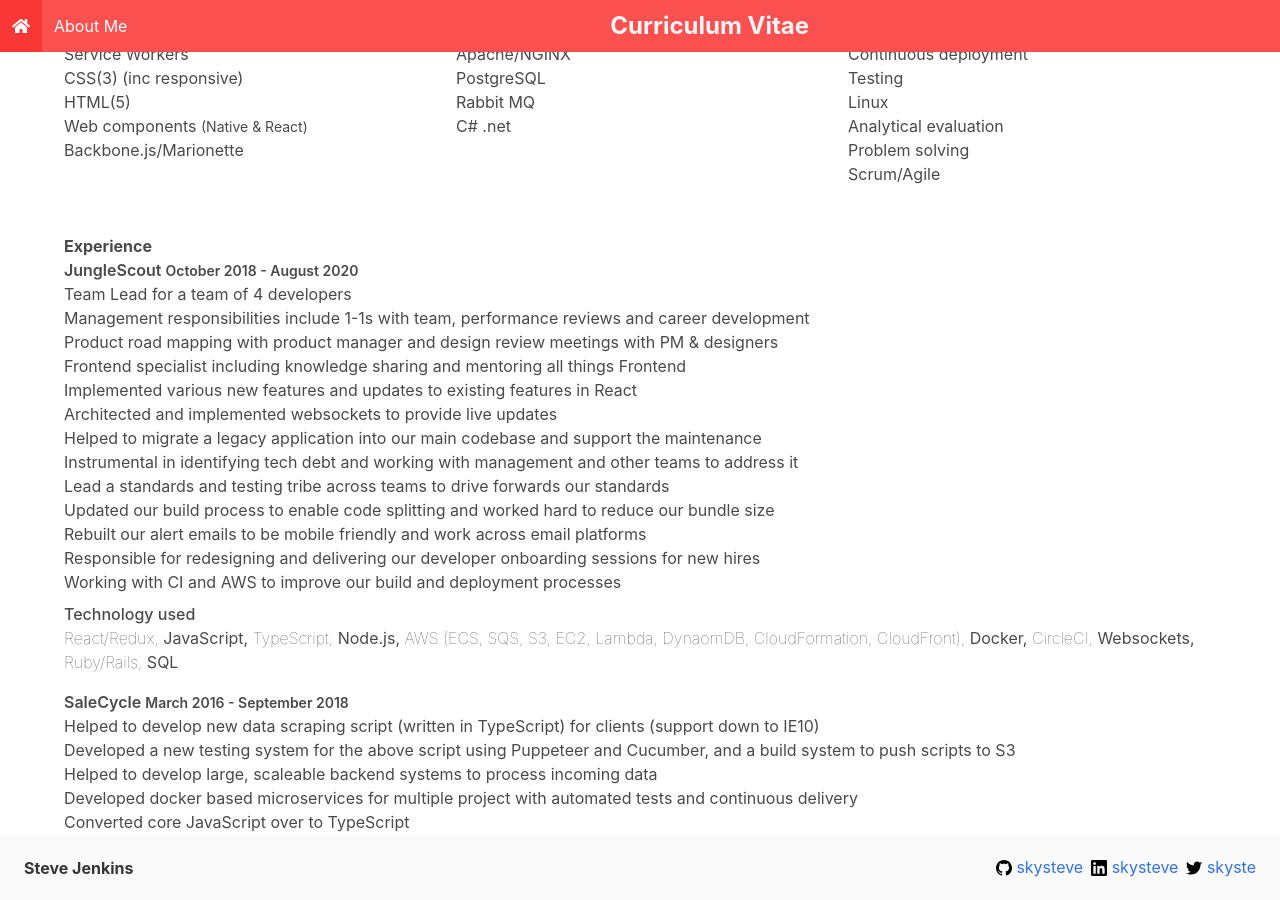
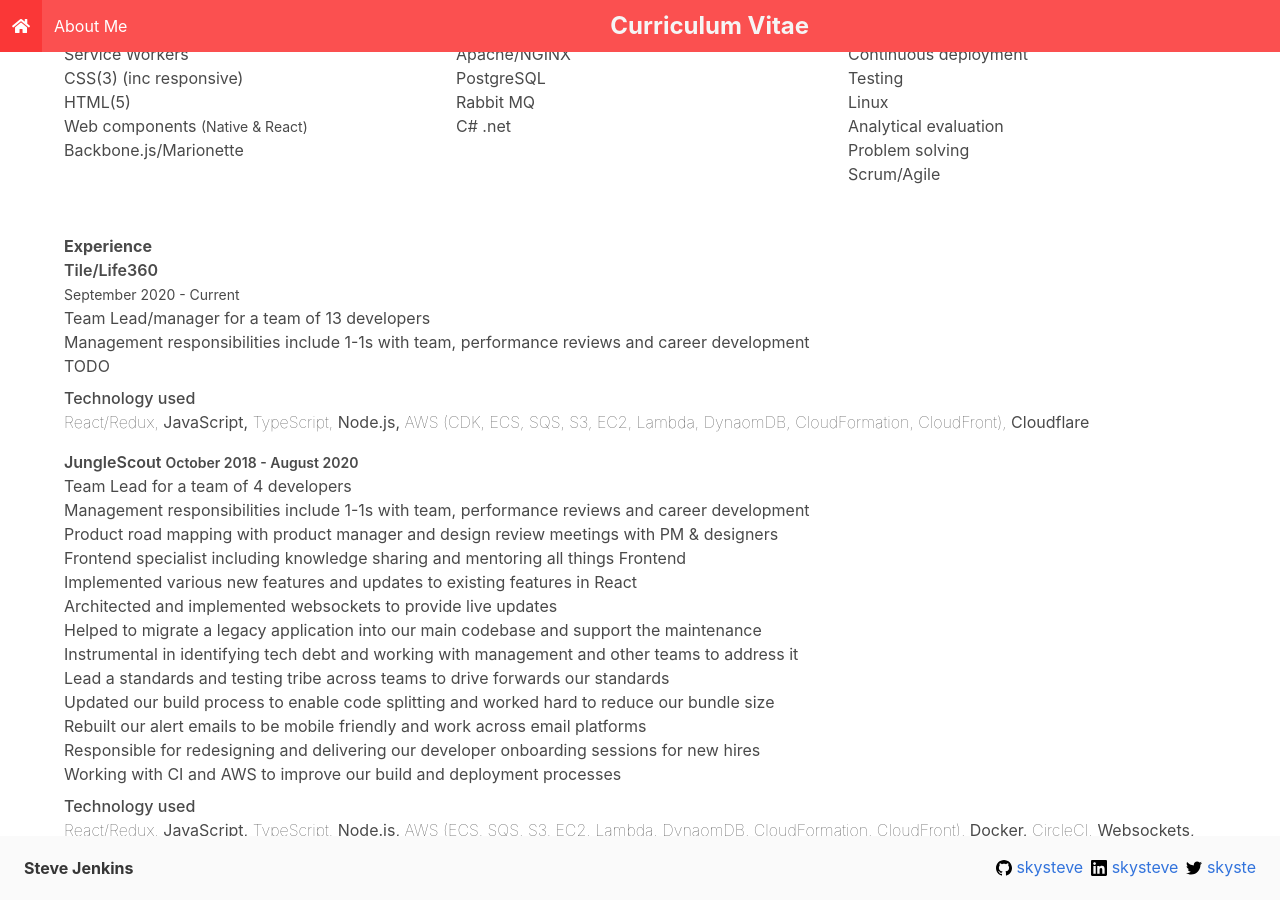
Before and after one commit to skysteve/skysteve.github.io, a Jekyll site: the page built from cv.html, in a window 1280 px wide and 900 px high, scrolled down 310 px. Built offline with Jekyll 4.4.1, drawn with Linux system fonts in a browser that asks for light colours; nearby versions of some CDN libraries.

Commit message:
life360 basics

```diff
--- a/cv.html
+++ b/cv.html
@@ -85,6 +85,28 @@
   <br class="hide-print">
   <h2>Experience</h2>
   <article class="experience">
+    <div class="job">
+      <h5>Tile/Life360</h5>
+        <small>September 2020 - Current</small>
+      </h5>
+      <ul>
+        <li>Team Lead/manager for a team of 13 developers</li>
+        <li>Management responsibilities include 1-1s with team, performance reviews and career development</li>
+
+        <li>TODO</li>
+      </ul>
+      <div class="tech-used">
+        <h6>Technology used</h6>
+        <ul>
+          <li>React/Redux</li>
+          <li>JavaScript</li>
+          <li>TypeScript</li>
+          <li>Node.js</li>
+          <li>AWS (CDK, ECS, SQS, S3, EC2, Lambda, DynaomDB, CloudFormation, CloudFront)</li>
+          <li>Cloudflare</li>
+        </ul>
+      </div>
+    </div>
     <div class="job">
       <h5>JungleScout
         <small>October 2018 - August 2020</small>
```
